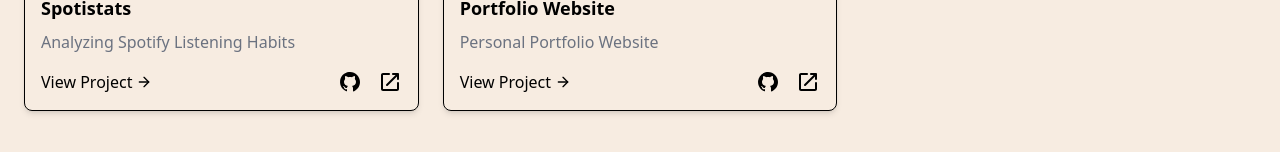
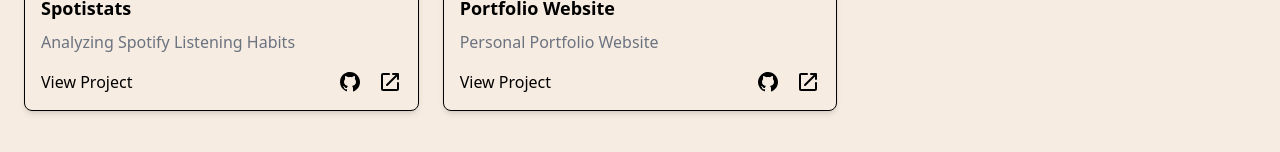
Before and after one commit to aroramrinaal/my-portfolio, a Next.js app: page /projects in a window 1280 px wide. Shown: the part 304-456 px from the top of the page. Built offline with nearby package versions, Linux system fonts and the light colour scheme.

Commit message:
refactor: Add HackathonSticker component to ProjectCard for hackathon projects

```diff
--- /dev/null
+++ b/src/components/HackathonSticker.tsx
@@ -0,0 +1,11 @@
+import React from 'react';
+
+const HackathonSticker = () => {
+  return (
+    <div className="hackathon-sticker">
+      Made at a Hackathon
+    </div>
+  );
+};
+
+export default HackathonSticker;
--- a/src/components/ProjectCard.tsx
+++ b/src/components/ProjectCard.tsx
@@ -1,5 +1,6 @@
 import React from 'react';
 import Link from 'next/link';
+import HackathonSticker from './HackathonSticker';
 
 interface ProjectCardProps {
   title: string;
@@ -8,13 +9,15 @@
   projectUrl: string;
   githubUrl: string;
   externalLinkUrl: string;
+  isHackathonProject: boolean;
 }
 
-const ProjectCard: React.FC<ProjectCardProps> = ({ title, description, imageUrl, projectUrl, githubUrl, externalLinkUrl }) => {
+const ProjectCard: React.FC<ProjectCardProps> = ({ title, description, imageUrl, projectUrl, githubUrl, externalLinkUrl, isHackathonProject }) => {
   return (
     <div className="bg-linen rounded-lg overflow-hidden shadow-md dark:bg-gray-900 dark:text-gray-200 border border-black relative">
+      {isHackathonProject && <HackathonSticker />}
       <Link href={projectUrl} className="block" prefetch={false}>
-        <img src={imageUrl} alt={title} width={300} height={200} className="w-full h-48 object-cover" />
+        <img src={imageUrl} alt={title} className="w-full h-48 object-cover" />
       </Link>
       <div className="p-4">
         <h3 className="text-lg font-semibold mb-2">
@@ -24,13 +27,8 @@
         </h3>
         <p className="text-gray-500 dark:text-gray-400 mb-4">{description}</p>
         <div className="flex justify-between items-center">
-          <Link
-            href={projectUrl}
-            className="inline-flex items-center text-primary-500 hover:text-amethyst dark:text-primary-400 dark:hover:text-primary-500"
-            prefetch={false}
-          >
+          <Link href={projectUrl} className="inline-flex items-center text-primary-500 hover:text-primary-600 dark:text-primary-400 dark:hover:text-primary-500" prefetch={false}>
             View Project
-            <ArrowRightIcon className="w-4 h-4 ml-1" />
           </Link>
           <div className="flex space-x-4">
             <Link href={githubUrl} className="block" prefetch={false}>
--- a/src/styles/globals.css
+++ b/src/styles/globals.css
@@ -1,3 +1,15 @@
 @tailwind base;
 @tailwind components;
 @tailwind utilities;
+
+.hackathon-sticker {
+    position: absolute;
+    top: 10px;
+    right: 10px;
+    background-color: #f50057;
+    color: white;
+    padding: 6px 12px;
+    font-size: 12px;
+    font-weight: bold;
+    clip-path: polygon(0 100%, 100% 0, 100% 100%);
+  }
```
